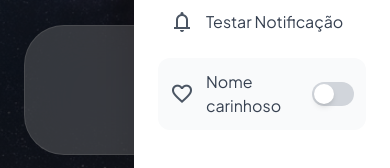
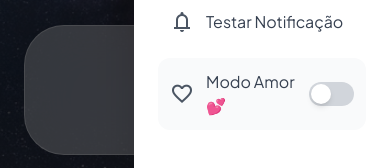
Before and after one commit to wallacebavila-art/love-app, a React (Vite) app: page / in a window 390 px wide. Both pictures are taken after a click on the button "menu". Shown: the part 366-534 px from the top of the page. Built offline with nearby package versions, Linux system fonts and the light colour scheme; no server answers; the database is empty; a web font is replaced by a local one.

Commit message:
Change toggle text to 'Modo Amor 💕'

```diff
--- a/src/components/SideMenu.jsx
+++ b/src/components/SideMenu.jsx
@@ -98,7 +98,7 @@ const SideMenu = ({ isOpen, onClose, onOpenCalendar, onOpenWeather }) => {
             <div className="flex items-center justify-between p-3 rounded-xl bg-gray-50">
               <div className="flex items-center gap-3">
                 <span className="material-symbols-outlined text-gray-600">favorite</span>
-                <span className="font-body-md text-[16px] text-gray-700">Nome carinhoso</span>
+                <span className="font-body-md text-[16px] text-gray-700">Modo Amor 💕</span>
               </div>
               <button
                 onClick={toggleLoveName}
```
